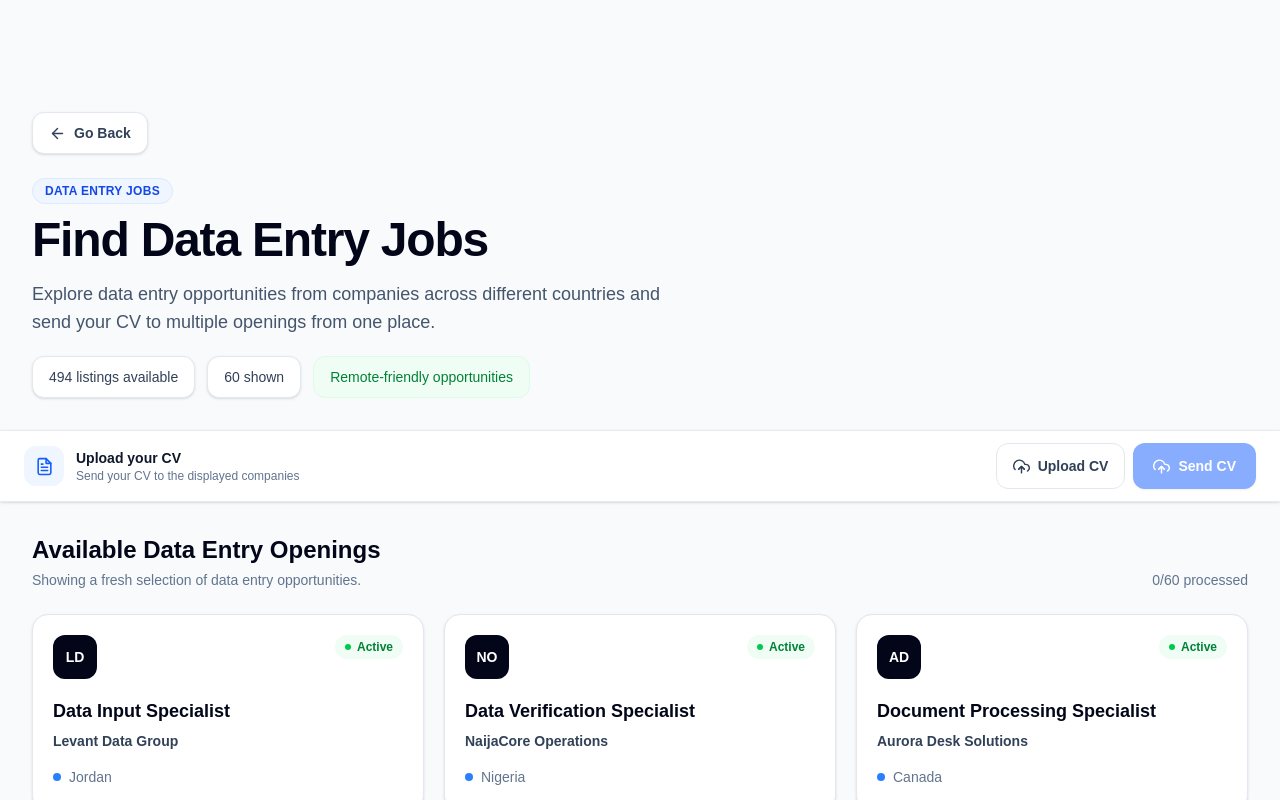
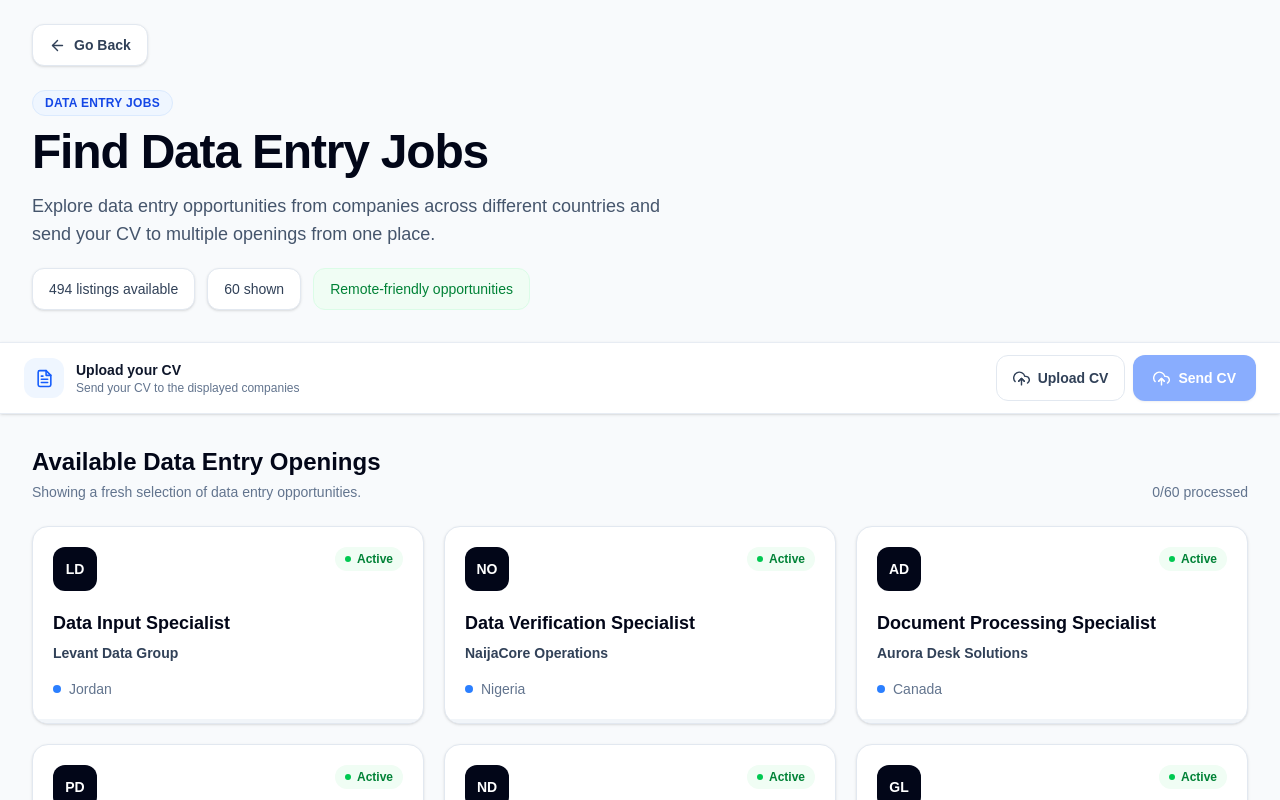
Before and after one commit to tippified-dev/jobs, a Next.js app: page /data-entry in a window 1280 px wide. Shown: the top 800 px of the page. Built offline with nearby package versions, Linux system fonts and the light colour scheme.

Commit message:
data entry

```diff
--- a/app/data-entry/page.tsx
+++ b/app/data-entry/page.tsx
@@ -182,7 +182,7 @@ export default function DataEntryPage() {
   return (
     <main className="min-h-screen bg-slate-50 text-slate-900">
       {/* Header */}
-      <section className="mx-auto max-w-7xl px-4 pb-8 pt-28 sm:px-6 lg:px-8">
+      <section className="mx-auto max-w-7xl px-4 pb-8 pt-6 sm:px-6 lg:px-8">
         <button
           onClick={() => router.back()}
           className="mb-6 inline-flex items-center gap-2 rounded-xl border border-slate-200 bg-white px-4 py-2.5 text-sm font-semibold text-slate-700 shadow-sm transition hover:border-slate-300 hover:text-slate-900"
@@ -215,7 +215,7 @@ export default function DataEntryPage() {
         </div>
       </section>
       {/* Sticky CV action bar */}
-      <section className="sticky top-20 z-40 border-y border-slate-200/80 bg-white/95 px-4 py-3 shadow-sm backdrop-blur sm:px-6">
+      <section className="sticky top-0 z-40 border-y border-slate-200/80 bg-white/95 px-4 py-3 shadow-sm backdrop-blur sm:px-6">
         <div className="mx-auto flex max-w-7xl flex-col gap-3 sm:flex-row sm:items-center sm:justify-between">
           <div className="flex items-center gap-3">
             <div className="flex h-10 w-10 shrink-0 items-center justify-center rounded-xl bg-blue-50 text-blue-600">
```
